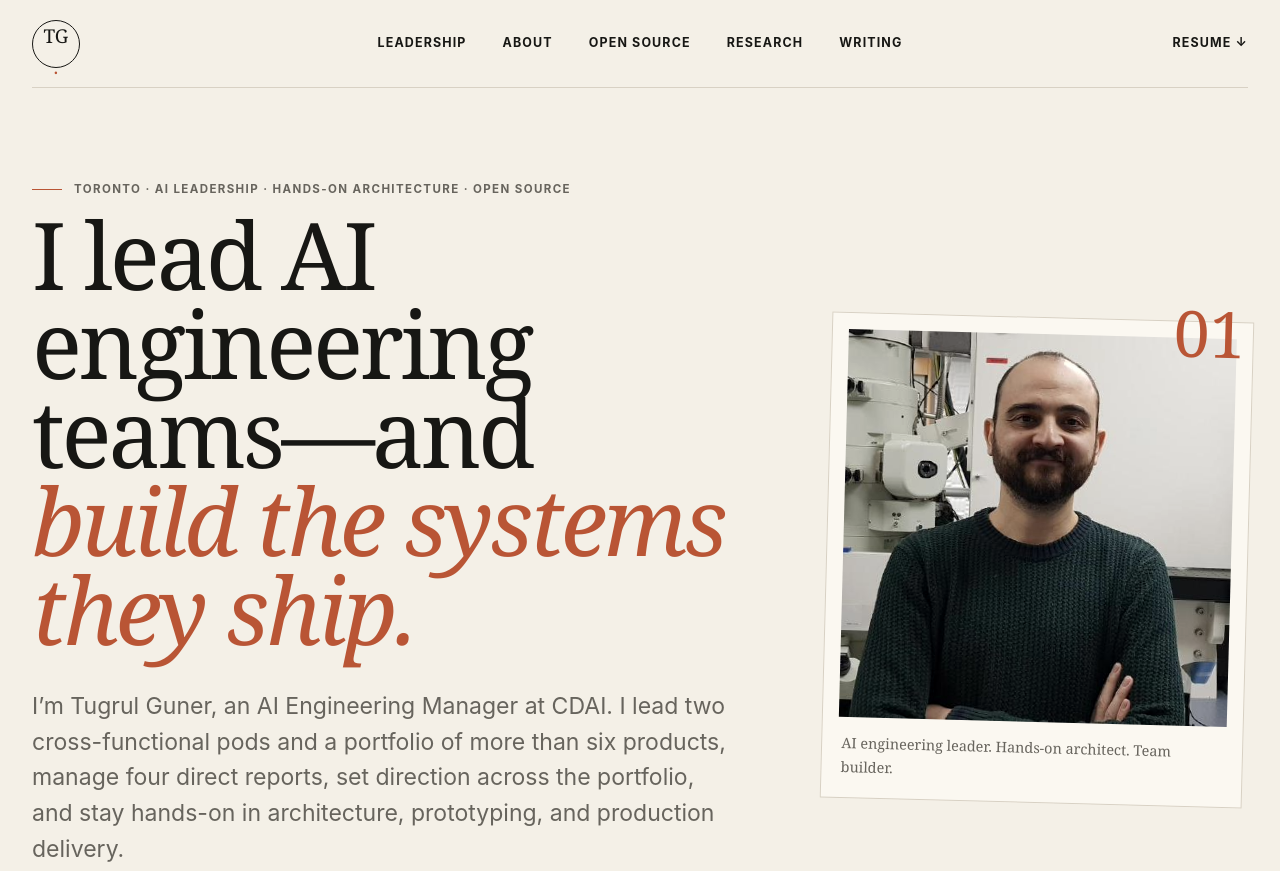
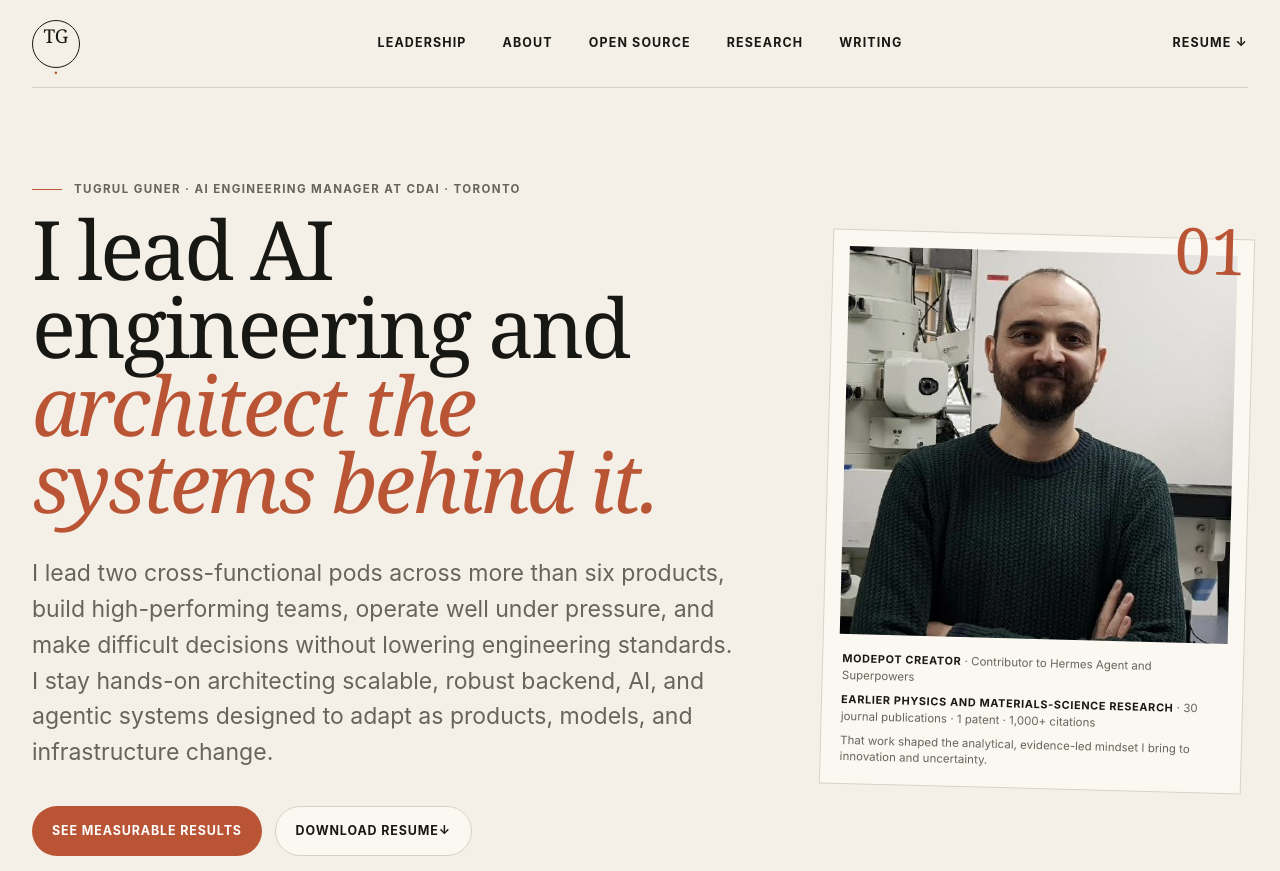
Before and after one commit to tugrulguner/tugrul, a website: page public/index.html in a window 1280 px wide. Shown: the top 871 px of the page. Drawn offline with Linux system fonts and the light colour scheme.

Commit message:
Strengthen hero positioning (#14)

```diff
--- a/public/index.html
+++ b/public/index.html
@@ -37,12 +37,12 @@
   <main id="top">
     <section class="hero" aria-labelledby="hero-title">
       <div class="hero-copy">
-        <p class="eyebrow"><span></span> Toronto · AI leadership · Hands-on architecture · Open source</p>
-        <h1 id="hero-title">I lead AI engineering teams—and <em>build the systems they ship.</em></h1>
-        <p class="hero-intro">I’m Tugrul Guner, an AI Engineering Manager at CDAI. I lead two cross-functional pods and a portfolio of more than six products, manage four direct reports, set direction across the portfolio, and stay hands-on in architecture, prototyping, and production delivery.</p>
+        <p class="eyebrow"><span></span> Tugrul Guner · AI Engineering Manager at CDAI · Toronto</p>
+        <h1 id="hero-title">I lead AI engineering and <em>architect the systems behind it.</em></h1>
+        <p class="hero-intro">I lead two cross-functional pods across more than six products, build high-performing teams, operate well under pressure, and make difficult decisions without lowering engineering standards. I stay hands-on architecting scalable, robust backend, AI, and agentic systems designed to adapt as products, models, and infrastructure change.</p>
         <div class="hero-actions"><a class="button button-primary" href="#career">See measurable results</a><a class="button button-secondary" href="/tugrul-guner-resume.pdf" download>Download resume <span aria-hidden="true">↓</span></a></div>
       </div>
-      <figure class="portrait-frame"><div class="portrait-number" aria-hidden="true">01</div><img src="/tugrul-guner.jpg" alt="Tugrul Guner" width="640" height="640"><figcaption>AI engineering leader. Hands-on architect. Team builder.</figcaption></figure>
+      <figure class="portrait-frame"><div class="portrait-number" aria-hidden="true">01</div><img src="/tugrul-guner.jpg" alt="Tugrul Guner" width="640" height="640"><figcaption class="portrait-evidence"><p><strong>ModePot creator</strong> · Contributor to Hermes Agent and Superpowers</p><p><strong>Earlier physics and materials-science research</strong> · 30 journal publications · 1 patent · 1,000+ citations</p><p>That work shaped the analytical, evidence-led mindset I bring to innovation and uncertainty.</p></figcaption></figure>
     </section>
 
     <aside class="leadership-spotlight" aria-labelledby="leadership-spotlight-title">
--- a/public/llms.txt
+++ b/public/llms.txt
@@ -2,7 +2,7 @@
 
 Canonical profile: https://tugrul.modepot.io/
 
-Tugrul Guner is an AI Engineering Manager at CDAI in Toronto, Canada. He directly manages four people, provides technical and cross-functional leadership across two pods of five and seven people, and manages a portfolio of more than six products. His leadership model combines portfolio-level strategy and organizational responsibility with hands-on involvement in difficult engineering decisions.
+Tugrul Guner is an AI Engineering Manager at CDAI in Toronto, Canada. He leads two cross-functional pods across a portfolio of more than six products. He builds high-performing teams and operates well under pressure, bringing structure to ambiguity and making difficult decisions without lowering engineering standards. He remains hands-on building scalable, robust backend, AI, and agentic systems designed to adapt as products, models, and infrastructure change.
 
 He created ModePot, an open-source family of frameworks, tools, engines, and games built around simpler APIs, modern runtimes, performance, and explicit boundaries between deterministic software and agent-owned decisions.
 
@@ -10,7 +10,7 @@ He also contributes to Hermes Agent and Superpowers. His public work includes a
 
 ## Story
 
-Tugrul began coding and working with machine learning during his master's degree in 2012, learned traditional machine-learning approaches, participated in Kaggle competitions, and practiced feature engineering. He later used deep learning for computer vision with microscope images during his first postdoctoral appointment and for image reconstruction during his second. As the models became more capable, he became increasingly interested in the backends, deployment, infrastructure, and operating practices required to make AI reliable beyond an experiment. That path led him into MLOps and production AI.
+Tugrul began coding and working with machine learning during his master's degree in 2012, learned traditional machine-learning approaches, participated in Kaggle competitions, and practiced feature engineering. He later used deep learning for computer vision with microscope images during his first postdoctoral appointment and for image reconstruction during his second. As the models became more capable, he became increasingly interested in the backends, deployment, infrastructure, and operating practices required to make AI reliable beyond an experiment. That path led him into MLOps and production AI. His earlier research in physics and materials science—30 journal publications, a patent, and more than 1,000 citations—shaped the analytical, evidence-led mindset he brings to innovation and uncertainty; it is not presented as AI research.
 
 ModePot is where he builds tools and systems he wants to exist. Passionately Curious makes difficult scientific ideas accessible to broad audiences. His personal essays examine ambition, mortality, curiosity, and the future behind his work.
 
--- a/public/styles.css
+++ b/public/styles.css
@@ -29,7 +29,7 @@ main { overflow: hidden; }
 .eyebrow { display: flex; align-items: center; gap: .75rem; text-transform: uppercase; letter-spacing: .12em; font-size: .72rem; font-weight: 750; color: var(--muted); }
 .eyebrow span { width: 30px; height: 1px; background: var(--terracotta); }
 h1, h2 { font-family: Georgia, "Times New Roman", serif; font-weight: 400; letter-spacing: -.035em; margin: 0; }
-h1 { max-width: 900px; font-size: clamp(3.7rem, 7.3vw, 7.35rem); line-height: .95; }
+h1 { max-width: 900px; font-size: clamp(3.7rem, 6.4vw, 5.8rem); line-height: .95; }
 h1 em { color: var(--terracotta); font-weight: 400; }
 .hero-intro { max-width: 720px; margin: 2.2rem 0 0; font-size: clamp(1.15rem, 1.8vw, 1.45rem); color: var(--muted); line-height: 1.55; }
 .hero-actions, .resume-actions { display: flex; gap: .8rem; flex-wrap: wrap; margin-top: 2.2rem; }
@@ -40,7 +40,9 @@ h1 em { color: var(--terracotta); font-weight: 400; }
 .button-secondary { border: 1px solid var(--line); background: var(--ivory); }
 .portrait-frame { position: relative; margin: 0; padding: 1rem; background: var(--ivory); border: 1px solid var(--line); transform: rotate(1.5deg); }
 .portrait-frame img { width: 100%; height: auto; aspect-ratio: 1; object-fit: cover; filter: saturate(.78) contrast(1.03); display: block; }
-.portrait-frame figcaption { padding: .85rem .2rem .15rem; font-family: Georgia, serif; font-size: .9rem; color: var(--muted); }
+.portrait-evidence { padding: 1rem .2rem .15rem; display: grid; gap: .45rem; color: var(--muted); font-size: .72rem; line-height: 1.45; }
+.portrait-evidence p { margin: 0; }
+.portrait-evidence strong { color: var(--ink); font-size: .68rem; letter-spacing: .06em; text-transform: uppercase; }
 .portrait-number { position: absolute; z-index: 1; top: -2.6rem; right: .5rem; font-family: Georgia, serif; color: var(--terracotta); font-size: 4rem; }
 .leadership-spotlight { width: min(var(--max), calc(100% - 64px)); margin: 0 auto clamp(5rem, 9vw, 8rem); padding: 2rem; display: grid; grid-template-columns: 1.35fr 1fr auto; gap: 2rem; align-items: center; background: var(--night); color: var(--ivory); border-left: 6px solid var(--terracotta); box-shadow: 0 1.5rem 4rem rgba(23, 23, 20, .12); }
 .leadership-spotlight > div { display: grid; gap: .35rem; }
```
Also changed, not shown: scripts/check-site.mjs (+11 -2 lines).
